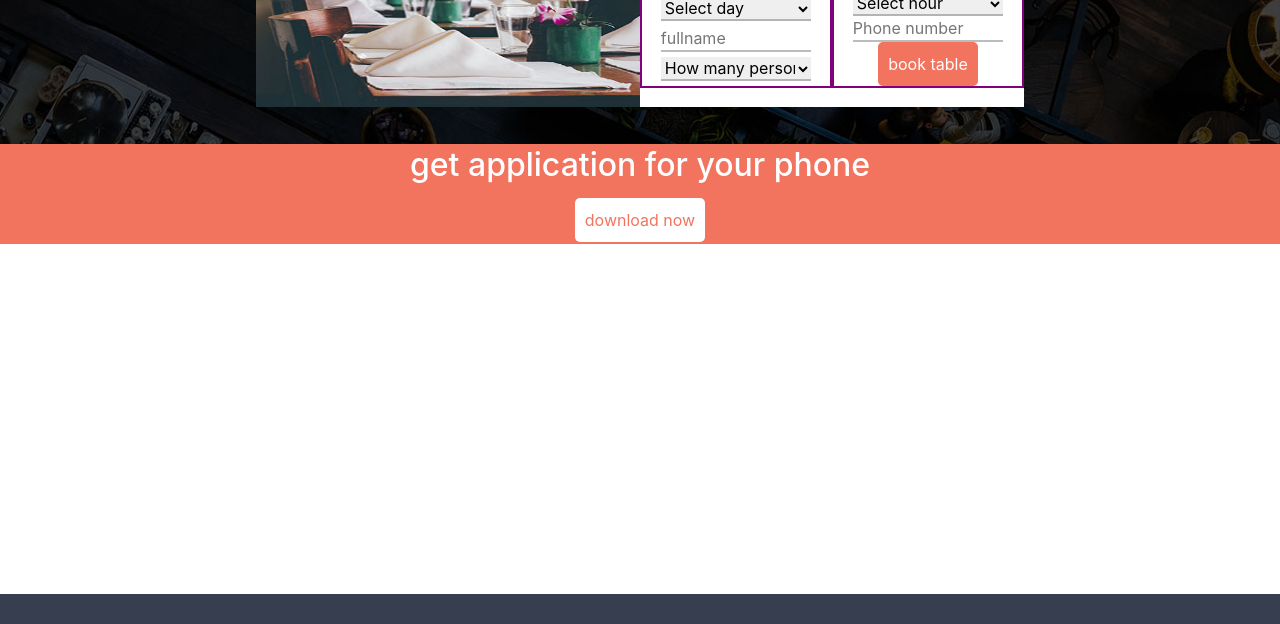
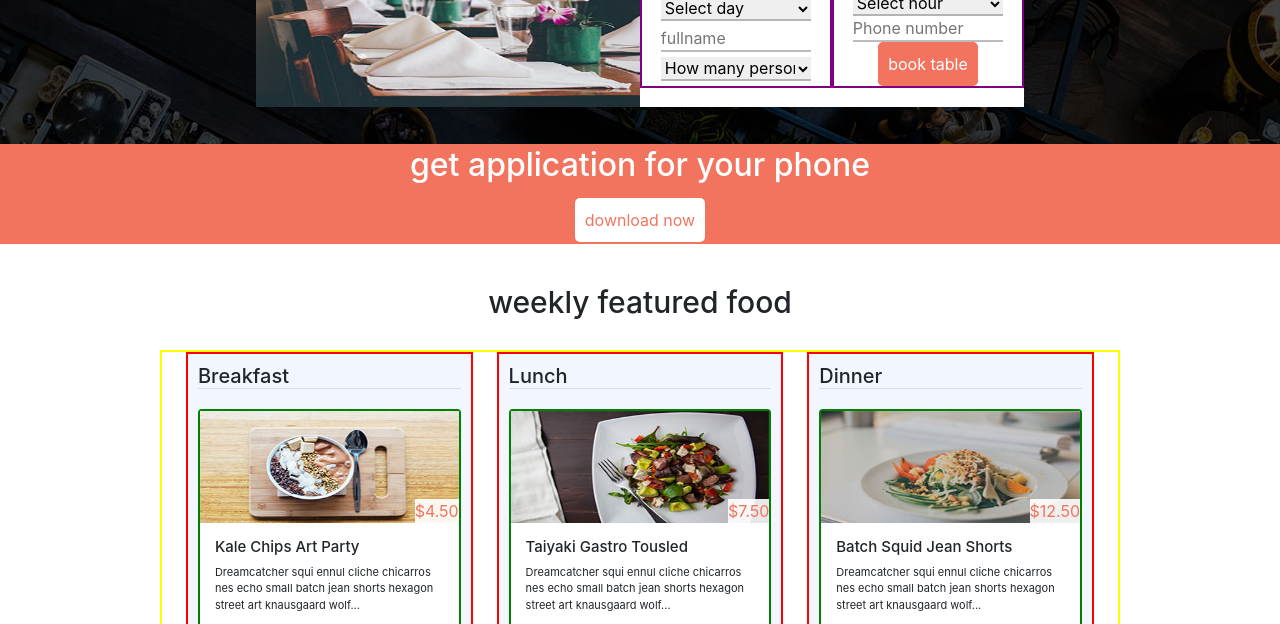
Before and after one commit to ElsongMaster/Exos_recapitulatif_matiere, a website: page index.html in a window 1280 px wide. Shown: the part 979-1603 px from the top of the page. Drawn offline with Linux system fonts and the light colour scheme.

Commit message:
section3

```diff
--- a/index.html
+++ b/index.html
@@ -121,7 +121,50 @@
           <a href="">download now</a>
         </div>
       </div>
-      <div class="section3"></div>
+      <div class="section3">
+        <h2>weekly featured food</h2>
+        <div class="section3-container_card">
+          <div class="section3-card">
+            <h3>Breakfast</h3>
+            <div class="card">
+              <div class="bg-img_card bg1"><span>$4.50</span></div>
+              <div class="text_card">
+                <h4>Kale Chips Art Party</h4>
+                <p>
+                  Dreamcatcher squi ennul cliche chicarros nes echo small batch
+                  jean shorts hexagon street art knausgaard wolf...
+                </p>
+              </div>
+            </div>
+          </div>
+          <div class="section3-card">
+            <h3>Lunch</h3>
+            <div class="card">
+              <div class="bg-img_card bg2"><span>$7.50</span></div>
+              <div class="text_card">
+                <h4>Taiyaki Gastro Tousled</h4>
+                <p>
+                  Dreamcatcher squi ennul cliche chicarros nes echo small batch
+                  jean shorts hexagon street art knausgaard wolf...
+                </p>
+              </div>
+            </div>
+          </div>
+          <div class="section3-card">
+            <h3>Dinner</h3>
+            <div class="card">
+              <div class="bg-img_card bg3"><span>$12.50</span></div>
+              <div class="text_card">
+                <h4>Batch Squid Jean Shorts</h4>
+                <p>
+                  Dreamcatcher squi ennul cliche chicarros nes echo small batch
+                  jean shorts hexagon street art knausgaard wolf...
+                </p>
+              </div>
+            </div>
+          </div>
+        </div>
+      </div>
     </section>
     <footer class="d-flex justify-content-around bg-footer text-light">
       <div>
--- a/src/scss/modules/_section3.scss
+++ b/src/scss/modules/_section3.scss
@@ -1,4 +1,90 @@
 .section3 {
-  height: 350px;
+  height: fit-content;
   width: 100%;
+  display: flex;
+  flex-direction: column;
+  justify-content: center;
+  align-items: center;
+  padding: 40px;
+  h2 {
+    font-size: 30px;
+    margin-bottom: 30px;
+  }
+  .section3-container_card {
+    display: flex;
+    justify-content: space-evenly;
+    width: 80%;
+    border: 2px solid yellow;
+
+    .section3-card {
+      display: flex;
+      flex-direction: column;
+      width: 30%;
+      border: 2px solid red;
+      background-color: rgb(242, 246, 255);
+      padding: 10px;
+
+      h3 {
+        font-size: 20px;
+        border-bottom: 1px solid rgba(123, 123, 123, 0.2);
+        margin-bottom: 20px;
+      }
+      .card {
+        display: flex;
+        flex-direction: column;
+        border: 2px solid green;
+        height: 227px;
+        .bg1 {
+          background-image: url("../img/breakfast_item.jpg");
+        }
+        .bg2 {
+          background-image: url("../img/lunch_item.jpg");
+        }
+        .bg3 {
+          background-image: url("../img/dinner_item.jpg");
+        }
+        .bg-img_card {
+          min-height: 50%;
+          position: relative;
+          background-size: 100% 100%;
+
+          span {
+            position: absolute;
+            bottom: 0;
+            right: 0;
+            background-color: rgba(255, 255, 255, 0.9);
+            color: rgb(242, 116, 95);
+          }
+        }
+        .text_card {
+          height: 100%;
+          padding: 15px;
+          h4 {
+            font-size: 15px;
+          }
+          p {
+            font-size: 11px;
+          }
+        }
+      }
+    }
+  }
 }
+
+@media (max-width: 1020px) {
+  .section3 {
+    .section3-container_card {
+      flex-direction: column;
+      align-items: center;
+
+      .section3-card {
+        width: 50%;
+        min-width: 319px;
+
+        .card {
+          height: 250px;
+        }
+      }
+    }
+  }
+}
```
Also changed, not shown: public/css/app.css, 1 other file.
